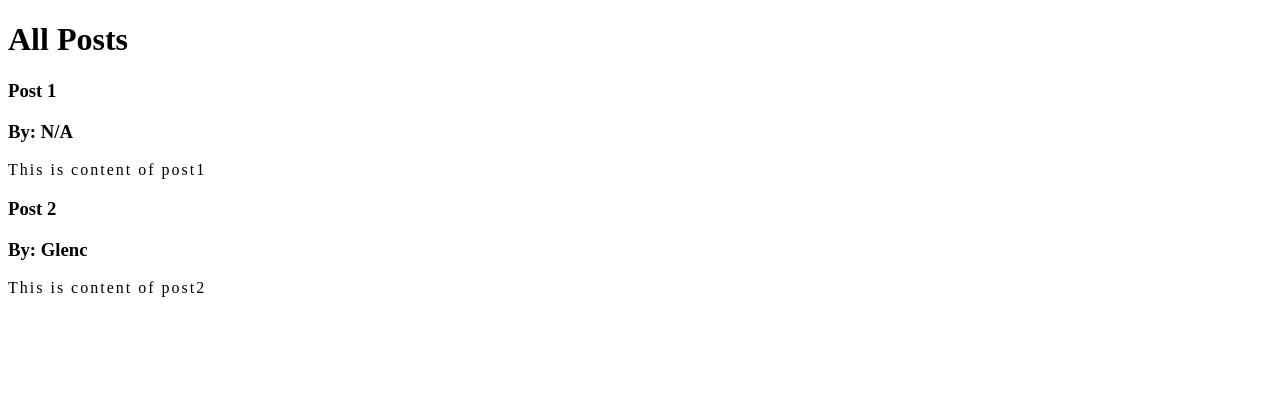
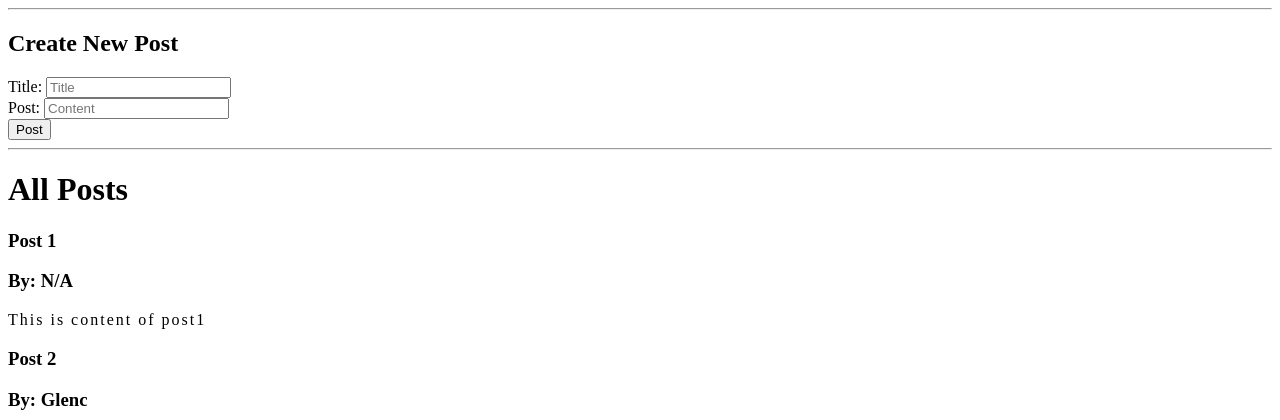
Before and after one commit to glenchiridza/flask_blogger, a Flask app: page /posts in a window 1280 px wide. Shown: the top 420 px of the page. Run offline with Flask 2, Linux system fonts and the light colour scheme.

Commit message:
post form

```diff
--- a/app.py
+++ b/app.py
@@ -4,6 +4,7 @@ from flask_sqlalchemy import SQLAlchemy
 
 app = Flask(__name__)
 app.config['SQLALCHEMY_DATABASE_URI'] = 'sqlite:///posts.db'
+app.config['SQLALCHEMY_TRACK_MODIFICATIONS'] = False
 db = SQLAlchemy(app)
 
 
@@ -36,7 +37,7 @@ all_posts = [
 ]
 
 
-@app.route('/posts')
+@app.route('/posts', methods=['GET','POST'])
 def posts():
     return render_template('posts.html',posts=all_posts)
 
--- a/templates/posts.html
+++ b/templates/posts.html
@@ -5,6 +5,20 @@
 {% endblock %}
 
 {% block content %}
+
+<hr>
+<h2>Create New Post</h2>
+<form action="/posts" method="POST">
+    Title: <input type="text" name="title" id="title" placeholder="Title">
+    <br>
+    Post: <input type="text" name="content" id="content" placeholder="Content">
+    <br>
+    <input type="submit" value="Post">
+
+</form>
+<hr>
+
+
 <h1>All Posts</h1>
 {% for post in posts %}
     <h3>{{post.title}}</h3>
```
Also changed, not shown: posts.db (added).
